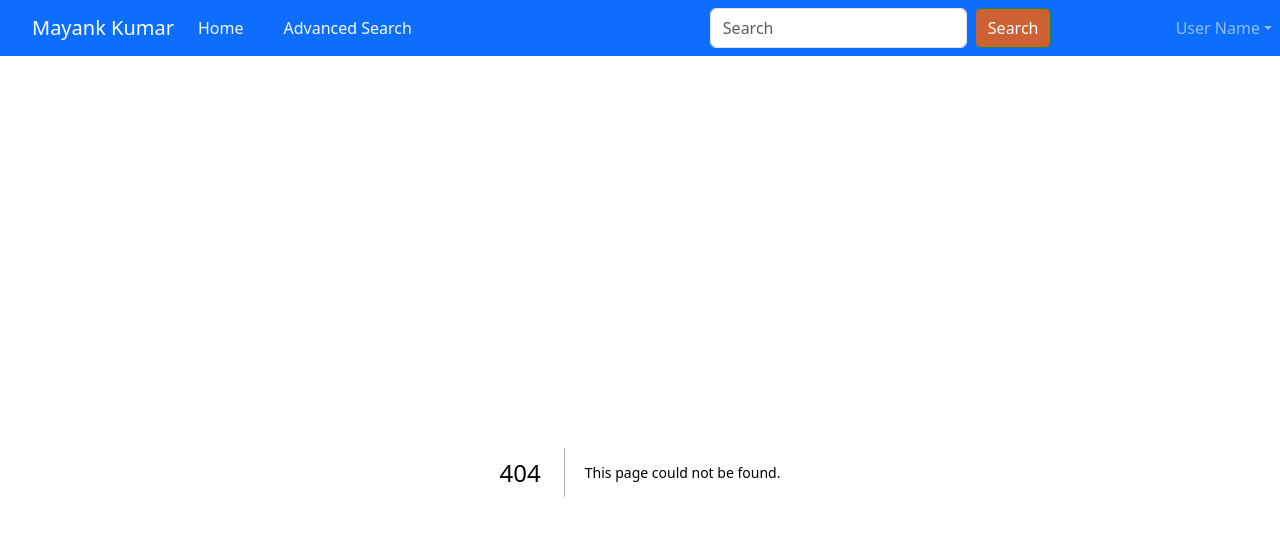
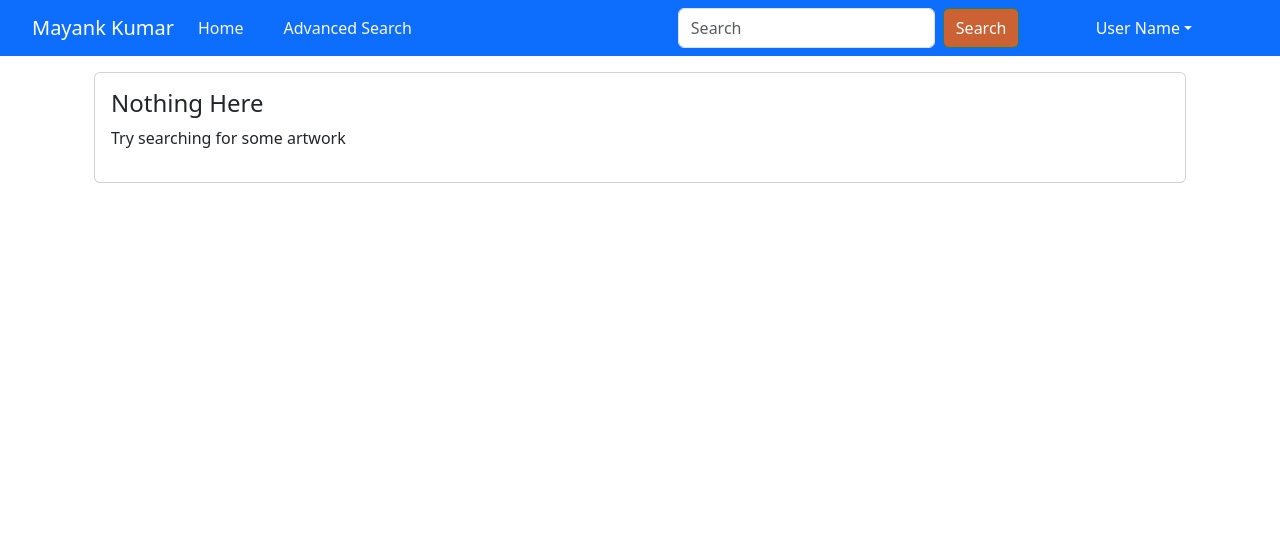
Before and after one commit to Datmehar-Singh/Web422_5, a Next.js app: page /history in a window 1280 px wide. Before the commit this address had no page. Shown: the top 536 px of the page. Built offline with nearby package versions, Linux system fonts and the light colour scheme.

Commit message:
Add history atom

```diff
--- a/components/MainNav.js
+++ b/components/MainNav.js
@@ -19,7 +19,7 @@ const MainNav = () => {
   return (
     <>
       <Navbar
-        expand="md"
+        expand="lg"
         expanded={isExpanded}
         className="fixed-top navbar-dark bg-primary"
       >
@@ -63,6 +63,16 @@ const MainNav = () => {
                   </NavDropdown.Item>
                 </Nav.Link>
               </Link>
+              <Link href="/history" passHref legacyBehavior>
+                <Nav.Link>
+                  <NavDropdown.Item
+                    href="#action/3.2"
+                    onClick={() => setIsExpanded(false)}
+                  >
+                    Search History
+                  </NavDropdown.Item>
+                </Nav.Link>
+              </Link>
             </NavDropdown>
           </Nav>
         </Navbar.Collapse>
--- /dev/null
+++ b/pages/history.js
@@ -0,0 +1,72 @@
+import React from "react";
+import { useAtom } from "jotai";
+import { searchHistoryAtom } from "../store";
+import { useRouter } from "next/router";
+import { Container, Card, ListGroup, Button } from "react-bootstrap";
+import styles from "../styles/History.module.css";
+
+export default function SearchHistory() {
+  const [searchHistory, setSearchHistory] = useAtom(searchHistoryAtom);
+  const router = useRouter();
+
+  let parsedHistory = [];
+  searchHistory.forEach((h) => {
+    let params = new URLSearchParams(h);
+    let entries = params.entries();
+    parsedHistory.push(Object.fromEntries(entries));
+  });
+
+  const historyClicked = (e, index) => {
+    router.push(`/artwork?${searchHistory[index]}`);
+  };
+
+  const removeHistoryClicked = (e, index) => {
+    e.stopPropagation();
+    setSearchHistory((current) => {
+      let x = [...current];
+      x.splice(index, 1);
+      return x;
+    });
+  };
+
+  return (
+    <>
+      <Container>
+        {parsedHistory.length > 0 ? (
+          <>
+            <ListGroup>
+              {parsedHistory.map((historyItem, index) => (
+                <ListGroup.Item
+                  onClick={(e) => historyClicked(e, index)}
+                  className={styles.historyListItem}
+                  key={index}
+                >
+                  {Object.keys(historyItem).map((key) => (
+                    <React.Fragment key={key}>
+                      {key}: <strong>{historyItem[key]}</strong>&nbsp;
+                    </React.Fragment>
+                  ))}
+                  <Button
+                    className="float-end"
+                    variant="danger"
+                    size="sm"
+                    onClick={(e) => removeHistoryClicked(e, index)}
+                  >
+                    &times;
+                  </Button>
+                </ListGroup.Item>
+              ))}
+            </ListGroup>
+          </>
+        ) : (
+          <Card>
+            <Card.Body>
+              <h4>Nothing Here</h4>
+              <p>Try searching for some artwork</p>
+            </Card.Body>
+          </Card>
+        )}
+      </Container>
+    </>
+  );
+}
--- /dev/null
+++ b/styles/History.module.css
@@ -0,0 +1,4 @@
+.historyListItem:hover {
+  background-color: rgb(244, 244, 244);
+  cursor: pointer;
+}
--- a/styles/globals.css
+++ b/styles/globals.css
@@ -6,12 +6,17 @@
   gap: 1.5rem;
 }
 
+#basic-nav-dropdown {
+  margin-right: 5rem;
+  color: #ffffff;
+}
+
 .navbar-nav > .nav-link {
   color: #f8f8f8;
 }
 .nav-form {
   margin-left: auto;
-  margin-right: 4rem;
+  margin-right: 1rem;
 }
 
 .nav-form > button {
@@ -34,6 +39,6 @@
     flex-direction: row;
   }
   .museum-intro {
-  column-count: 1;
+    column-count: 1;
   }
 }
```
